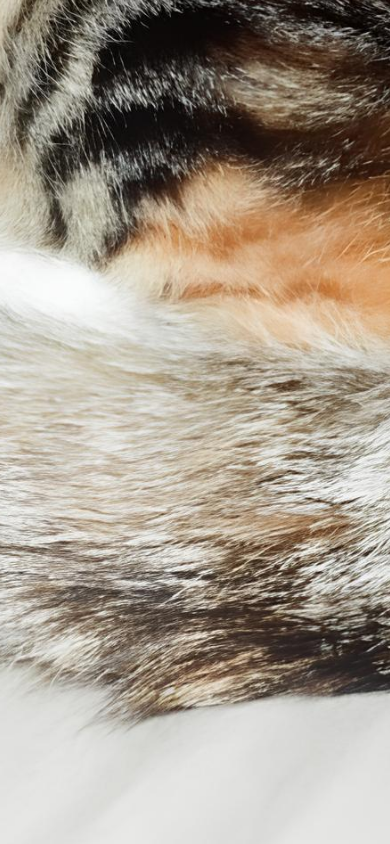
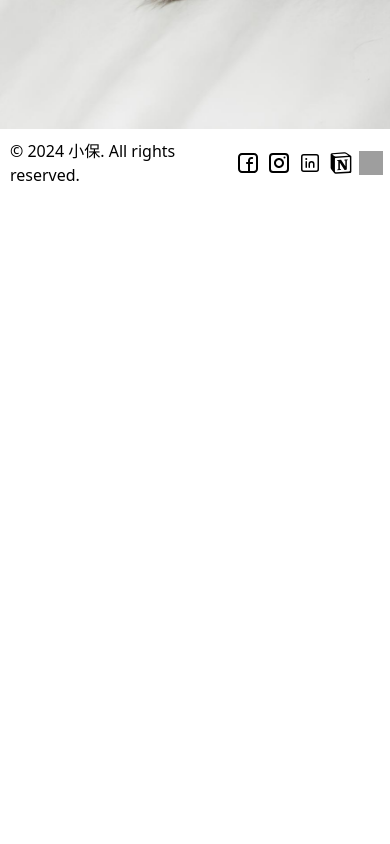
Before and after one commit to chihpao/funnywebsitegoodapi, a React (Vite) app: page / in a window 390 px wide. Shown: the part 780-1624 px from the top of the page. After the commit the page ends 977 px from the top, so only its background shows below. Built offline with nearby package versions, Linux system fonts and the light colour scheme; grey boxes are pictures that could not be loaded.

Commit message:
圖片調整

```diff
--- a/src/components/SkinnyFooter.jsx
+++ b/src/components/SkinnyFooter.jsx
@@ -40,7 +40,7 @@ const styles = {
     alignItems: 'center',
     width: '100%',
     padding: '10px',
-    backgroundColor: '#f1f1f1',
+    backgroundColor: '#ffffff',
     zIndex: 10,
     position: 'relative',
   },
--- a/src/styles/index.css
+++ b/src/styles/index.css
@@ -53,10 +53,10 @@
 
 /* 新增的背景圖片樣式 */
 .background-image-container {
-  height: 200vh;
+  height: 100vh;
   background-image: url('/tata02.jpg');
   background-size: cover;
-  background-position: center top;
+  background-position: top center;
   background-repeat: no-repeat;
   z-index: -1;
 }
@@ -64,8 +64,9 @@
 /* 針對小螢幕進行調整 */
 @media (max-width: 600px) {
     .background-image-container {
-      background-size: cover; /* 確保圖片寬度覆蓋容器 */
-      background-position: center; /* 調整背景位置 */
+      background-size: cover;
+      background-position: center;
+      height: 100vh;
     }
   }
 
```
